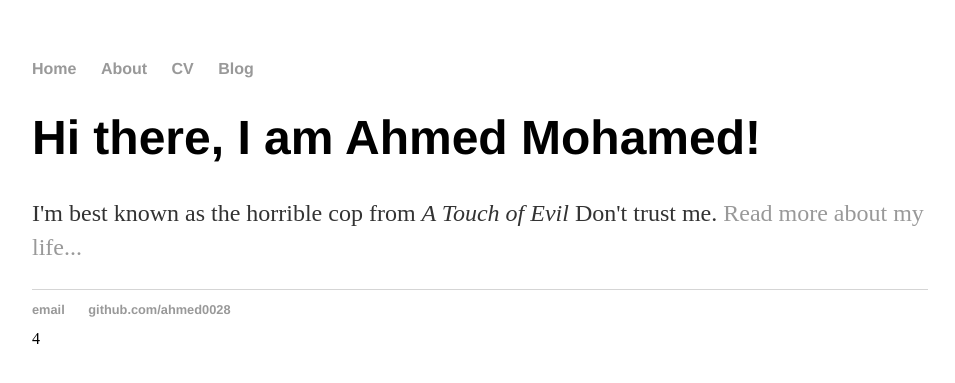
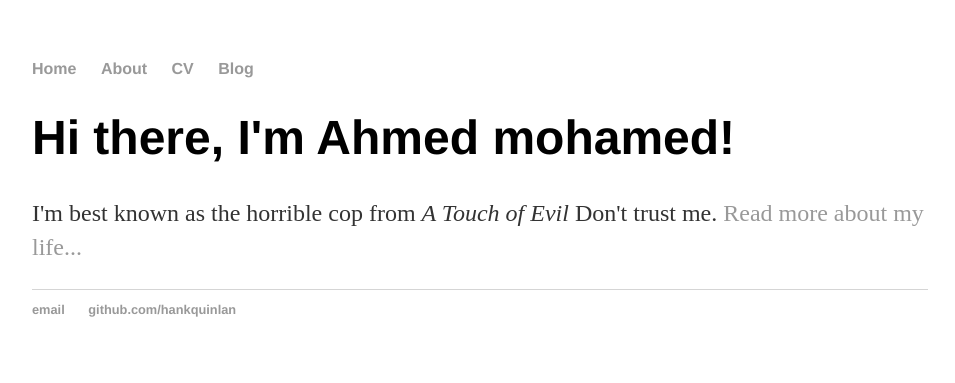
Before and after one commit to Ahmed0028/Ahmed0028.github.io1, a Jekyll site: the page built from index.html, in a window 1280 px wide. Shown: the top 383 px of the page, without its empty margins (160-1115 px from the left). Built offline with Jekyll 4.4.1, drawn with Linux system fonts in a browser that asks for light colours.

Commit message:
Update index.html

```diff
--- a/index.html
+++ b/index.html
@@ -1,31 +1,8 @@
-<!DOCTYPE html>
-<html>
-	<head>
-		<title>Ahmed Mohamed, Horrible Cop</title>
-		<!-- link to main stylesheet -->
-		<link rel="stylesheet" type="text/css" href="/css/main.css">
-	</head>
-	<body>
-		<nav>
-    		<ul>
-        		<li><a href="/">Home</a></li>
-	        	<li><a href="/about">About</a></li>
-        		<li><a href="/cv">CV</a></li>
-        		<li><a href="/blog">Blog</a></li>
-    		</ul>
-		</nav>
-		<div class="container">
-    		<div class="blurb">
-        		<h1>Hi there, I am Ahmed Mohamed!</h1>
-				<p>I'm best known as the horrible cop from <em>A Touch of Evil</em> Don't trust me. <a href="/about">Read more about my life...</a></p>
-    		</div><!-- /.blurb -->
-		</div><!-- /.container -->
-		<footer>
-    		<ul>
-        		<li><a href="mailto:a7mad.mohammad@gmail.com">email</a></li>
-        		<li><a href="https://github.com/ahmed0028">github.com/ahmed0028</a></li>
-			</ul>
-		</footer>
-	</body>
-</html>
-4
+---
+layout: default
+title: Ahmed mohamed, Horrible Cop
+---
+<div class="blurb">
+	<h1>Hi there, I'm Ahmed mohamed!</h1>
+	<p>I'm best known as the horrible cop from <em>A Touch of Evil</em> Don't trust me. <a href="/about">Read more about my life...</a></p>
+</div><!-- /.blurb -->
```
